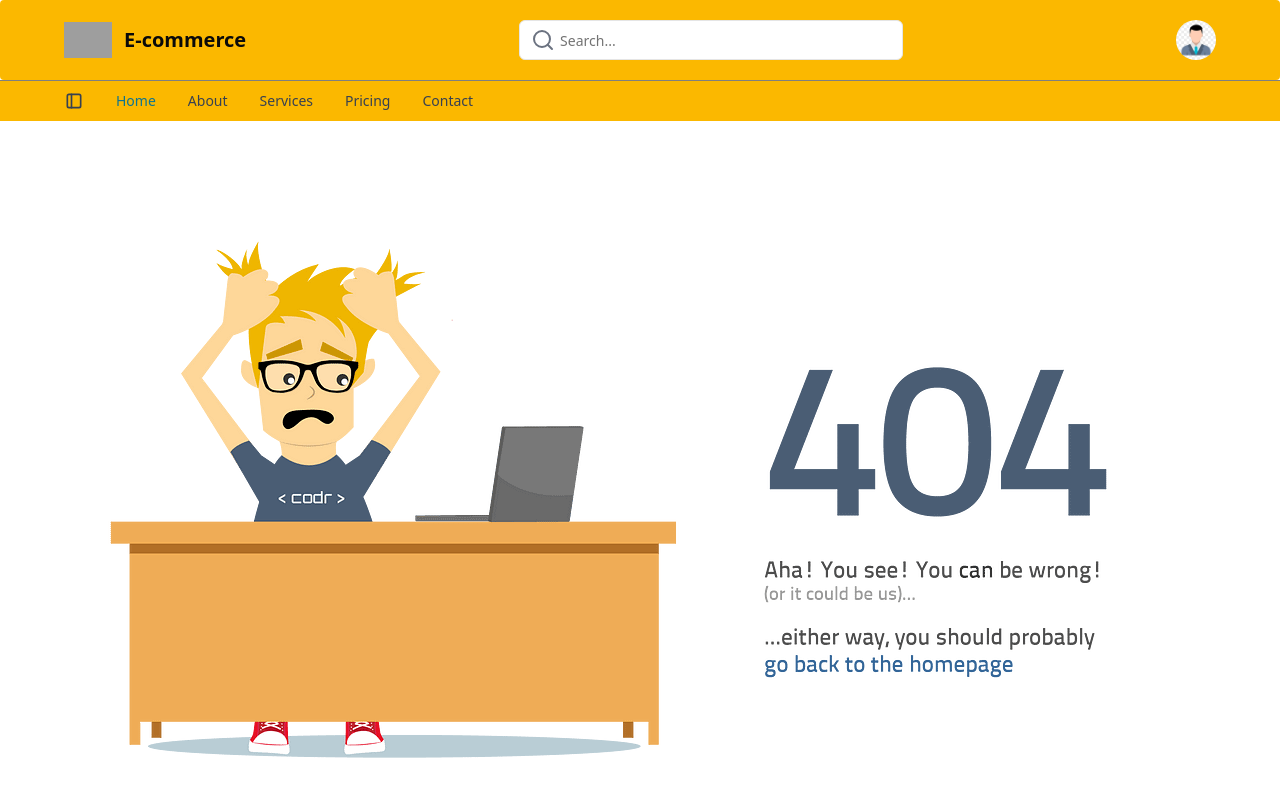
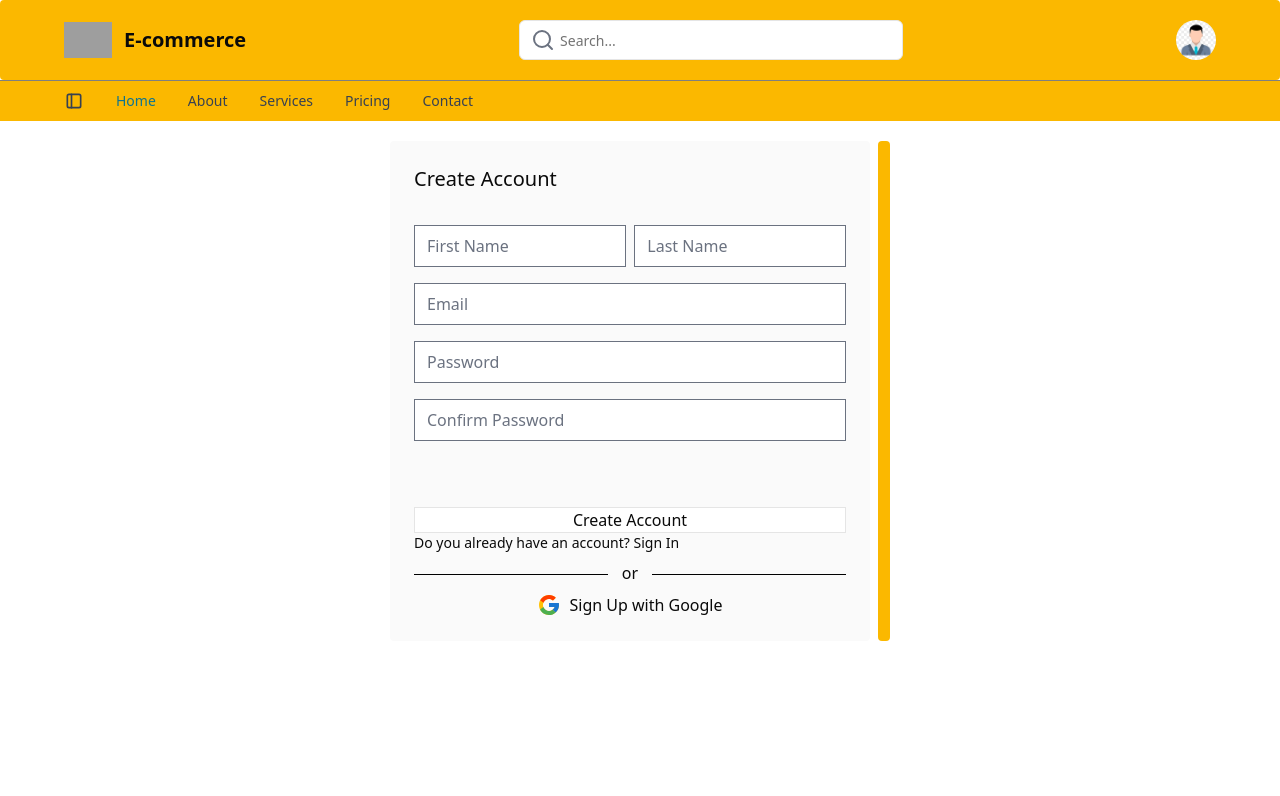
Before and after one commit to Nicolas-Ezequiel-Rio/ecommerce-react, a React (Vite) app: page /sign in a window 1280 px wide. Shown: the top 796 px of the page. Built offline with nearby package versions, Linux system fonts and the light colour scheme; grey boxes are pictures that could not be loaded.

Commit message:
feat: #5 sign
Signin & Signup were combined into one component

```diff
--- a/src/App.tsx
+++ b/src/App.tsx
@@ -1,6 +1,7 @@
 import { BrowserRouter, Route, Routes } from 'react-router-dom'
 import Signup from './components/signup/signup.tsx'
 import Signin from './components/signin/signin.tsx'
+import Sign from './components/sign/sign.tsx'
 import NavbarComponent from './components/navbar/Navbar.tsx'
 import NotFound from './components/not-found/NotFound.tsx'
 import Home from './components/home/Home.tsx'
@@ -27,8 +28,9 @@ export default function App() {
           <BrowserRouter>
             <Routes>
               <Route path='/' element={<Home />} />
-              <Route path='signup' element={<Signup />} />
-              <Route path='signin' element={<Signin />} />
+              <Route path='sign' element={<Sign />} />
+              {/*<Route path='signup' element={<Signup />} />*/}
+              {/*<Route path='signin' element={<Signin />} />*/}
               <Route path='*' element={<NotFound />} />
             </Routes>
           </BrowserRouter>
--- a/src/components/sidebar/Sidebar.tsx
+++ b/src/components/sidebar/Sidebar.tsx
@@ -36,10 +36,10 @@ export function SidebarComponent() {
           <Sidebar.Item href='#' icon={HiShoppingBag}>
             Products
           </Sidebar.Item>
-          <Sidebar.Item href='#' icon={HiArrowSmRight}>
+          <Sidebar.Item href='sign' icon={HiArrowSmRight}>
             Sign In
           </Sidebar.Item>
-          <Sidebar.Item href='#' icon={HiTable}>
+          <Sidebar.Item href='sign' icon={HiTable}>
             Sign Up
           </Sidebar.Item>
         </Sidebar.ItemGroup>
--- /dev/null
+++ b/src/components/sign/sign.tsx
@@ -0,0 +1,154 @@
+import { useState } from 'react'
+import clsx from 'clsx'
+import { FcGoogle } from 'react-icons/fc'
+
+export default function Sign() {
+  const [active, setActive] = useState(false)
+  const gridColsClass = active ? 'grid-cols-[auto,1fr]' : 'grid-cols-[1fr,auto]'
+
+  return (
+    <section
+      className={clsx(
+        'max-w-[500px] min-h-[500px] mx-auto grid gap-2',
+        gridColsClass
+      )}
+    >
+      <div
+        className={clsx(
+          'rounded-sm',
+          active ? 'w-3 bg-[#fbb800]' : 'w-auto bg-[#fafafa]'
+        )}
+      >
+        <form
+          className={clsx(
+            'form flex flex-col justify-between w-fit h-full p-6 mx-auto',
+            active ? 'hidden' : ''
+          )}
+        >
+          <section>
+            <h2 className='mb-8 text-xl'>Create Account</h2>
+            <section className='w-full flex justify-between mb-4'>
+              <input
+                type='text'
+                placeholder='First Name'
+                className='w-[49%] border'
+              ></input>
+              <input
+                type='text'
+                placeholder='Last Name'
+                className='w-[49%] border'
+              ></input>
+            </section>
+            <input
+              type='text'
+              placeholder='Email'
+              className='w-full border mb-4'
+            ></input>
+            <input
+              type='text'
+              placeholder='Password'
+              className='w-full border mb-4'
+            ></input>
+            <input
+              type='text'
+              placeholder='Confirm Password'
+              className='w-full border mb-4'
+            ></input>
+          </section>
+
+          <section>
+            <input
+              type='submit'
+              value='Create Account'
+              className='w-full bg-white border cursor-pointer'
+            />
+            <p className='text-sm'>
+              Do you already have an account?{' '}
+              <a
+                className='cursor-pointer'
+                onClick={() => {
+                  setActive(!active)
+                }}
+              >
+                Sign In
+              </a>
+            </p>
+            <p className='flex justify-between items-center mt-2 mb-2 w-full'>
+              <div className='w-[45%] h-1 border-b border-b-black border-transparent border-t-0 border-r-0 border-l-0'></div>
+              or
+              <div className='w-[45%] h-1 border-b border-b-black border-transparent border-t-0 border-r-0 border-l-0'></div>
+            </p>
+
+            <button
+              type='submit'
+              className='flex items-center border border-s-[1px] border-none w-fit mx-auto'
+            >
+              <FcGoogle className='text-2xl mr-2' /> Sign Up with Google
+            </button>
+          </section>
+        </form>
+      </div>
+      <div
+        className={clsx(
+          'rounded-sm',
+          active ? 'w-auto bg-[#fafafa]' : 'w-3 bg-[#fbb800]'
+        )}
+      >
+        <form
+          className={clsx(
+            'form flex flex-col justify-between w-full h-full p-6 mx-auto',
+            active ? '' : 'hidden'
+          )}
+        >
+          <section>
+            <h2 className='mb-8 text-xl'>Login</h2>
+            <input
+              type='text'
+              placeholder='Email'
+              className='w-full border mb-4'
+            ></input>
+            <input
+              type='text'
+              placeholder='Password'
+              className='w-full border'
+            ></input>
+            <div className='flex justify-end'>
+              <a className='text-sm cursor-pointer'>Forgot password?</a>
+            </div>
+          </section>
+
+          <section>
+            <input
+              type='submit'
+              value='Login'
+              className='w-full bg-white border cursor-pointer mt-4'
+            />
+            <p className='text-sm'>
+              Do you not have an account?{' '}
+              <a
+                className='cursor-pointer'
+                onClick={() => {
+                  setActive(!active)
+                }}
+              >
+                Sign Up
+              </a>
+            </p>
+            <p className='flex justify-between items-center mt-2 mb-2 w-full'>
+              <div className='w-[45%] h-1 border-b border-b-black border-transparent border-t-0 border-r-0 border-l-0'></div>
+              or
+              <div className='w-[45%] h-1 border-b border-b-black border-transparent border-t-0 border-r-0 border-l-0'></div>
+            </p>
+
+            <button
+              type='submit'
+              className='flex items-center border border-s-[1px] border-none w-fit mx-auto'
+            >
+              <FcGoogle className='text-2xl mr-2' /> Sign In with Google
+            </button>
+          </section>
+        </form>
+      </div>
+    </section>
+  )
+}
--- a/src/components/signin/signin.tsx
+++ /dev/null
@@ -1,29 +0,0 @@
-import { NavLink } from 'react-router-dom'
-
-export default function Signin() {
-  return (
-    <section className='flex justify-center items-center min-w-full min-h-screen bg-zinc-100'>
-      <form className='form flex flex-col content-center max-w-[400px] min-h-[330px] p-6 bg-slate-200 shadow-lg rounded'>
-        <h2 className='mb-8 text-xl'>Login</h2>
-        <input
-          type='text'
-          placeholder='Email'
-          className='w-full border mb-4'
-        ></input>
-        <input
-          type='text'
-          placeholder='Password'
-          className='w-full border mb-4'
-        ></input>
-        <input
-          type='submit'
-          value='Login'
-          className='w-full bg-white border cursor-pointer mt-4'
-        />
-        <p className='text-sm'>
-          Do you not have an account? <NavLink to={'/signup'}>Sign up</NavLink>
-        </p>
-      </form>
-    </section>
-  )
-}
--- a/src/components/signup/signup.tsx
+++ /dev/null
@@ -1,60 +0,0 @@
-import { NavLink } from 'react-router-dom'
-import { FcGoogle } from 'react-icons/fc'
-
-export default function Signup() {
-  return (
-    <section className='flex justify-center items-center min-w-full min-h-screen bg-zinc-100'>
-      <form className='form flex flex-col content-center max-w-[400px] min-h-[330px] p-6 bg-slate-200 shadow-lg rounded'>
-        <h2 className='mb-8 text-xl'>Create Account</h2>
-        <section className='w-full flex justify-between mb-4'>
-          <input
-            type='text'
-            placeholder='First Name'
-            className='w-[49%] border'
-          ></input>
-          <input
-            type='text'
-            placeholder='Last Name'
-            className='w-[49%] border'
-          ></input>
-        </section>
-        <input
-          type='text'
-          placeholder='Email'
-          className='w-full border mb-4'
-        ></input>
-        <input
-          type='text'
-          placeholder='Password'
-          className='w-full border mb-4'
-        ></input>
-        <input
-          type='text'
-          placeholder='Confirm Password'
-          className='w-full border mb-4'
-        ></input>
-        <input
-          type='submit'
-          value='Create Account'
-          className='w-full bg-white border cursor-pointer'
-        />
-        <p className='text-sm'>
-          Do you already have an account?{' '}
-          <NavLink to={'/signin'}>Sign in</NavLink>
-        </p>
-
-        <p className='flex justify-between items-center mt-2 mb-2 w-full'>
-          <div className='w-[45%] h-1 border border-b-black'></div>or
-          <div className='w-[45%] h-1 border border-b-black'></div>
-        </p>
-
-        <button
-          type='submit'
-          className='flex items-center border border-s-[1px] border-black w-fit mx-auto'
-        >
-          <FcGoogle className='text-2xl mr-2' /> Sign Up with Google
-        </button>
-      </form>
-    </section>
-  )
-}
```
